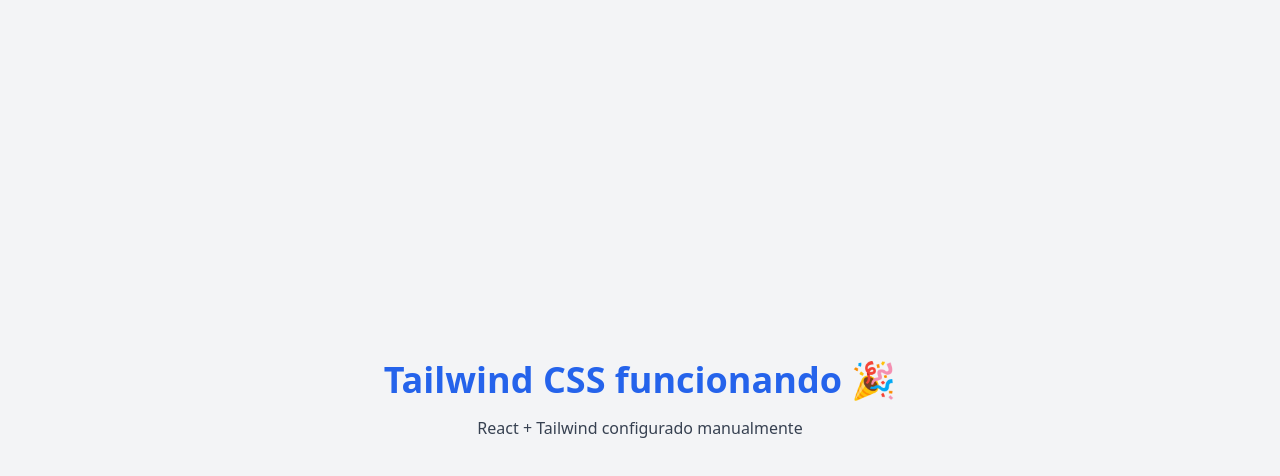
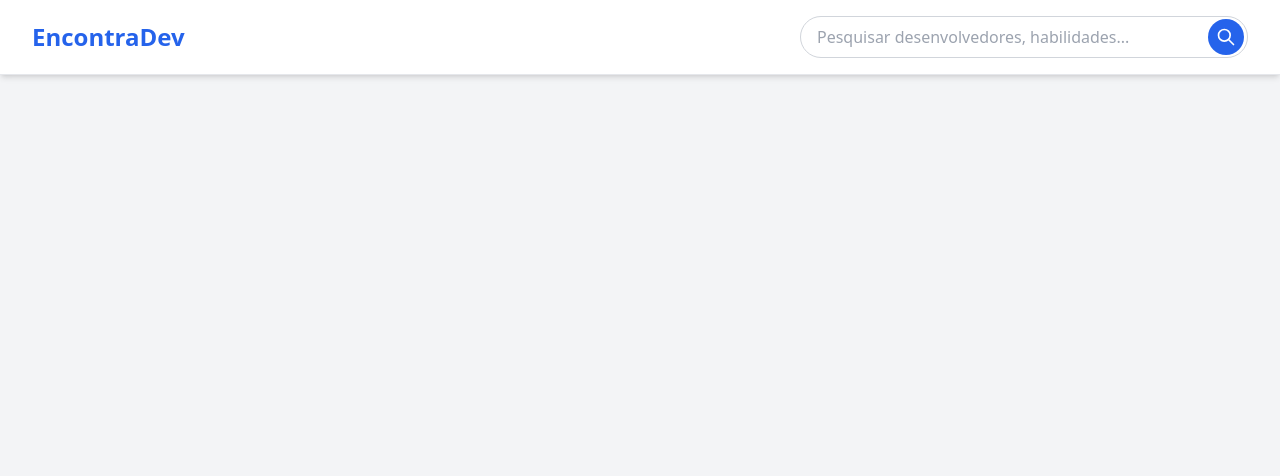
Before and after one commit to ksrkelvin/reactGo_template, a React (Create React App) app in the folder frontend/: page / in a window 1280 px wide. Shown: the top 476 px of the page. Built offline with nearby package versions, Linux system fonts and the light colour scheme.

Commit message:
Feature: Navbar

```diff
--- a/frontend/src/App.tsx
+++ b/frontend/src/App.tsx
@@ -1,15 +1,17 @@
 import React from 'react';
 import logo from './logo.svg';
 import './App.css';
+import Navbar from './components/navbar';
 
 function App() {
   return (
-
-    <div className="flex flex-col items-center justify-center min-h-screen bg-gray-100">
-      <h1 className="text-4xl font-bold text-blue-600">
-        Tailwind CSS funcionando 🎉
-      </h1>
-      <p className="mt-4 text-gray-700">React + Tailwind configurado manualmente</p>
+<div className="h-full bg-gray-100 text-gray-900 flex flex-col min-h-screen">
+      <Navbar />
+      <div className="flex flex-1 min-h-0">
+        {/* <Sidebar user={user} /> */}
+        {/* <MainContent>{children}</MainContent> */}
+      </div>
+      {/* <Footer /> */}
     </div>
   );
 
--- /dev/null
+++ b/frontend/src/components/navbar/index.tsx
@@ -0,0 +1,45 @@
+const NavBar =()=>{
+	return (
+		<nav className="bg-white shadow-md border-b border-gray-200">
+		<div className="container mx-auto px-4 sm:px-6 lg:px-8">
+			<div className="flex flex-col md:flex-row items-center justify-between py-4 md:space-x-4">
+				<div className="mb-4 md:mb-0 text-center md:text-left w-full md:w-auto">
+					<a href="/" className="text-2xl font-bold text-blue-600 hover:text-blue-700">
+						EncontraDev
+					</a>
+				</div>
+				<div className="flex items-center w-full md:max-w-md justify-between">
+					<button
+						className="md:hidden ml-2 p-2 rounded-lg text-gray-700 hover:bg-gray-100 focus:outline-none focus:ring-2 focus:ring-blue-500"
+						// onClick={() => toggleSidebar()}
+						aria-label="Abrir menu"
+					>
+						<svg xmlns="http://www.w3.org/2000/svg" className="h-6 w-6" fill="none" viewBox="0 0 24 24" stroke="currentColor">
+							<path strokeLinecap="round" strokeLinejoin="round" strokeWidth="2" d="M4 6h16M4 12h16M4 18h16"></path>
+						</svg>
+					</button>
+					<div className="flex-1">
+						<form className="relative">
+							<input
+								type="text"
+								placeholder="Pesquisar desenvolvedores, habilidades..."
+								className="w-full border border-gray-300 rounded-full pl-4 pr-12 py-2 focus:outline-none focus:ring-2 focus:ring-blue-500 focus:border-transparent"
+							/>
+							<button
+								type="submit"
+								className="absolute right-1 top-1/2 -translate-y-1/2 bg-blue-600 hover:bg-blue-700 text-white rounded-full p-2 flex items-center justify-center transition-colors"
+							>
+								<svg xmlns="http://www.w3.org/2000/svg" className="h-5 w-5" fill="none" viewBox="0 0 24 24" stroke="currentColor">
+									<path strokeLinecap="round" strokeLinejoin="round" strokeWidth="2" d="M21 21l-6-6m2-5a7 7 0 11-14 0 7 7 0 0114 0z"></path>
+								</svg>
+							</button>
+						</form>
+					</div>
+				</div>
+			</div>
+		</div>
+	</nav>
+	)
+}
+
+export default NavBar;
```
